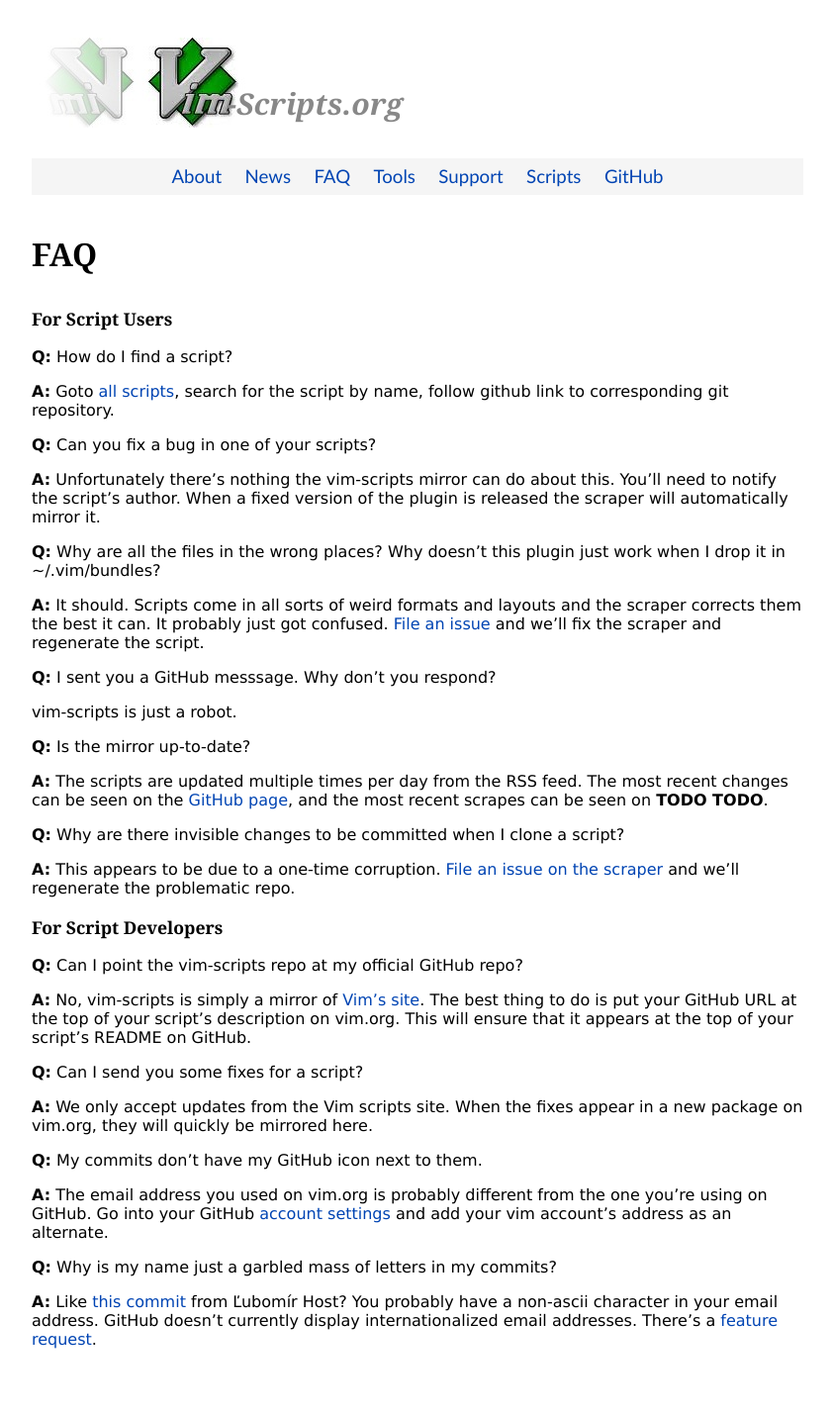
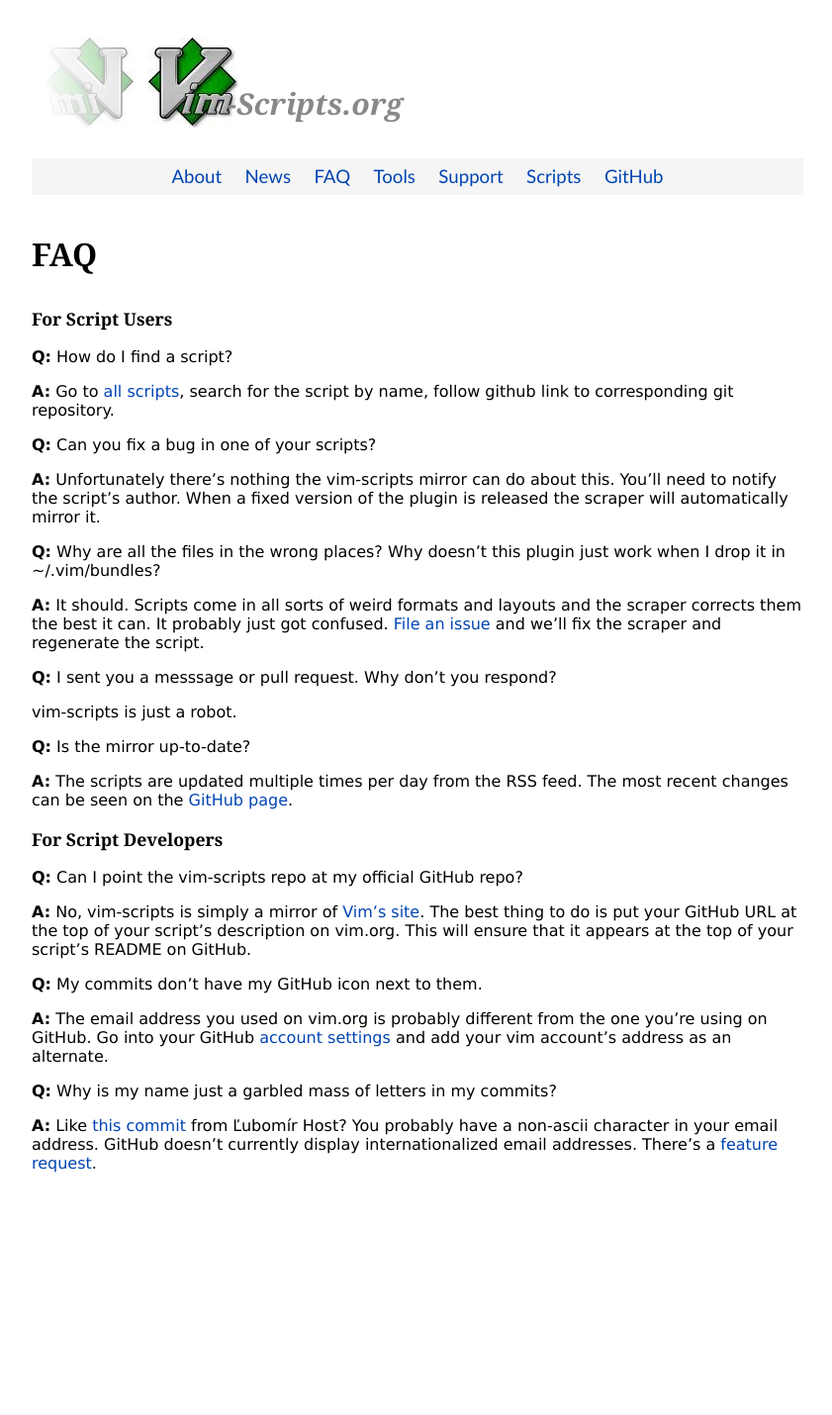
Before and after one commit to vim-scraper/vim-scraper.github.com, a Jekyll site: the page built from vim/faq.markdown, in a window 1280 px wide. Shown: the whole page at 99% size, without its empty margins (218-1059 px from the left). Built offline with Jekyll 4.4.1, drawn with Linux system fonts in a browser that asks for light colours; Markdown is read by kramdown in place of the engine named in the settings; comment, search, counter and statistics services are not loaded; after the commit the page ends 1252 px from its top, so only the background shows below that.

Commit message:
remove some cruft from the faq

```diff
--- a/vim/faq.markdown
+++ b/vim/faq.markdown
@@ -8,9 +8,10 @@ comments: true
 ### For Script Users
 **Q:** How do I find a script?
 
-**A:** Goto [all scripts](/vim/scripts.html),
+**A:** Go to [all scripts](/vim/scripts.html),
 search for the script by name,
 follow github link to corresponding git repository.
+
 
 **Q:** Can you fix a bug in one of your scripts?
 
@@ -25,11 +26,11 @@ Why doesn't this plugin just work when I drop it in ~/.vim/bundles?
 
 **A:** It should.  Scripts come in all sorts of weird formats and layouts
 and the scraper corrects them the best it can.  It probably just got confused.
-<a href="http://github.com/vim-scripts/vim-scraper/issues">File an issue</a>
+[File an issue](/vim/support.html)
 and we'll fix the scraper and regenerate the script.
 
 
-**Q:** I sent you a GitHub messsage.  Why don't you respond?
+**Q:** I sent you a messsage or pull request.  Why don't you respond?
 
 vim-scripts is just a robot.
 
@@ -38,15 +39,7 @@ vim-scripts is just a robot.
 
 **A:** The scripts are updated multiple times per day from the
 RSS feed.  The most recent changes can be seen on the
-<a href="http://github.com/vim-scripts">GitHub page</a>,
-and the most recent scrapes can be seen on **TODO TODO**.
-
-
-**Q:** Why are there invisible changes to be committed when I clone a script?
-
-**A:** This appears to be due to a one-time corruption.
-<a href="http://github.com/vim-scripts/vim-scraper/issues">File an issue on the scraper</a>
-and we'll regenerate the problematic repo.
+<a href="http://github.com/vim-scripts">GitHub page</a>.
 
 
 ### For Script Developers
@@ -57,12 +50,6 @@ and we'll regenerate the problematic repo.
 The best thing to do is put your GitHub URL at the top of your script's
 description on vim.org.  This will ensure that it appears at the top
 of your script's README on GitHub.
-
-
-**Q:** Can I send you some fixes for a script?
-
-**A:** We only accept updates from the Vim scripts site.  When the fixes
-appear in a new package on vim.org, they will quickly be mirrored here.
 
 
 **Q:** My commits don't have my GitHub icon next to them.
```
